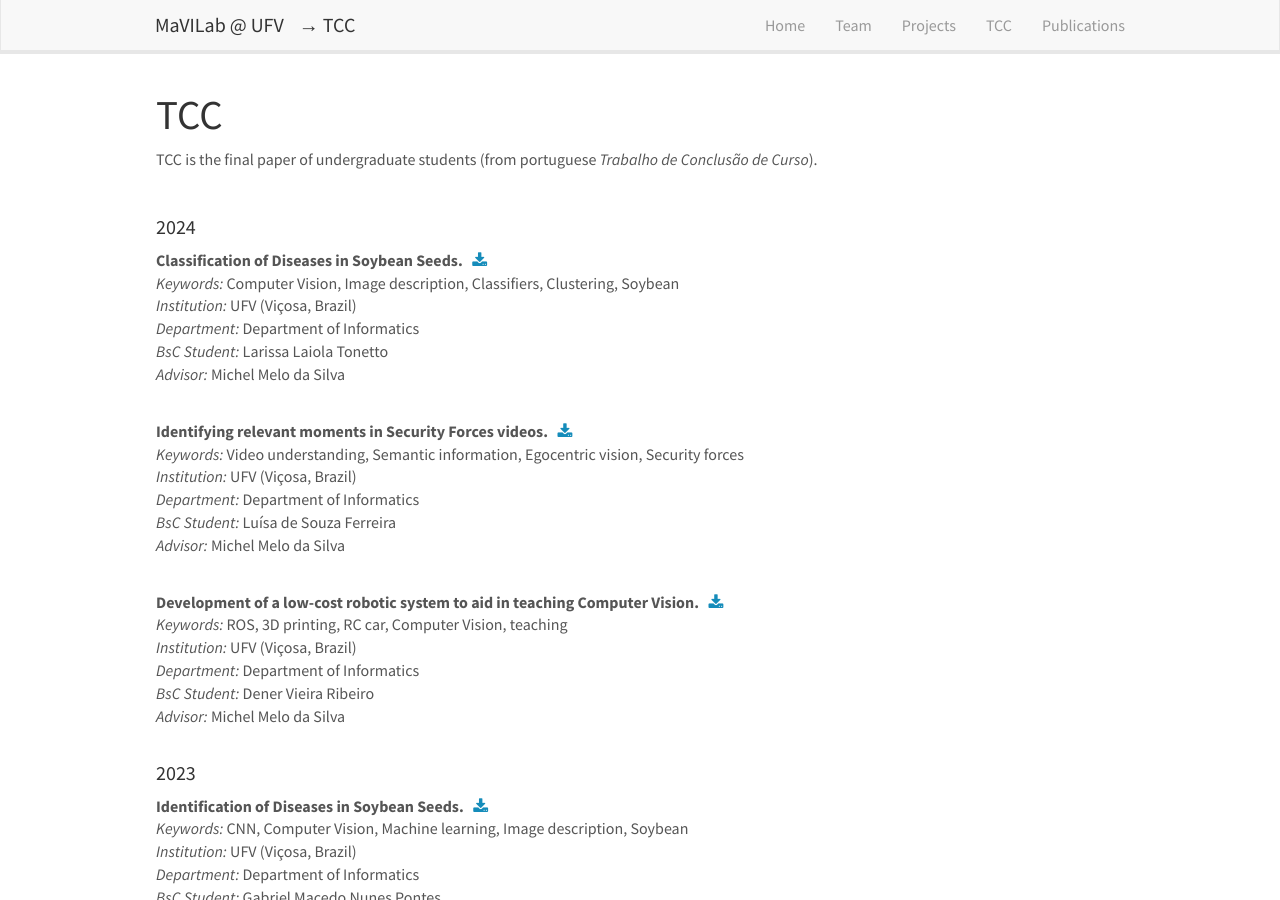
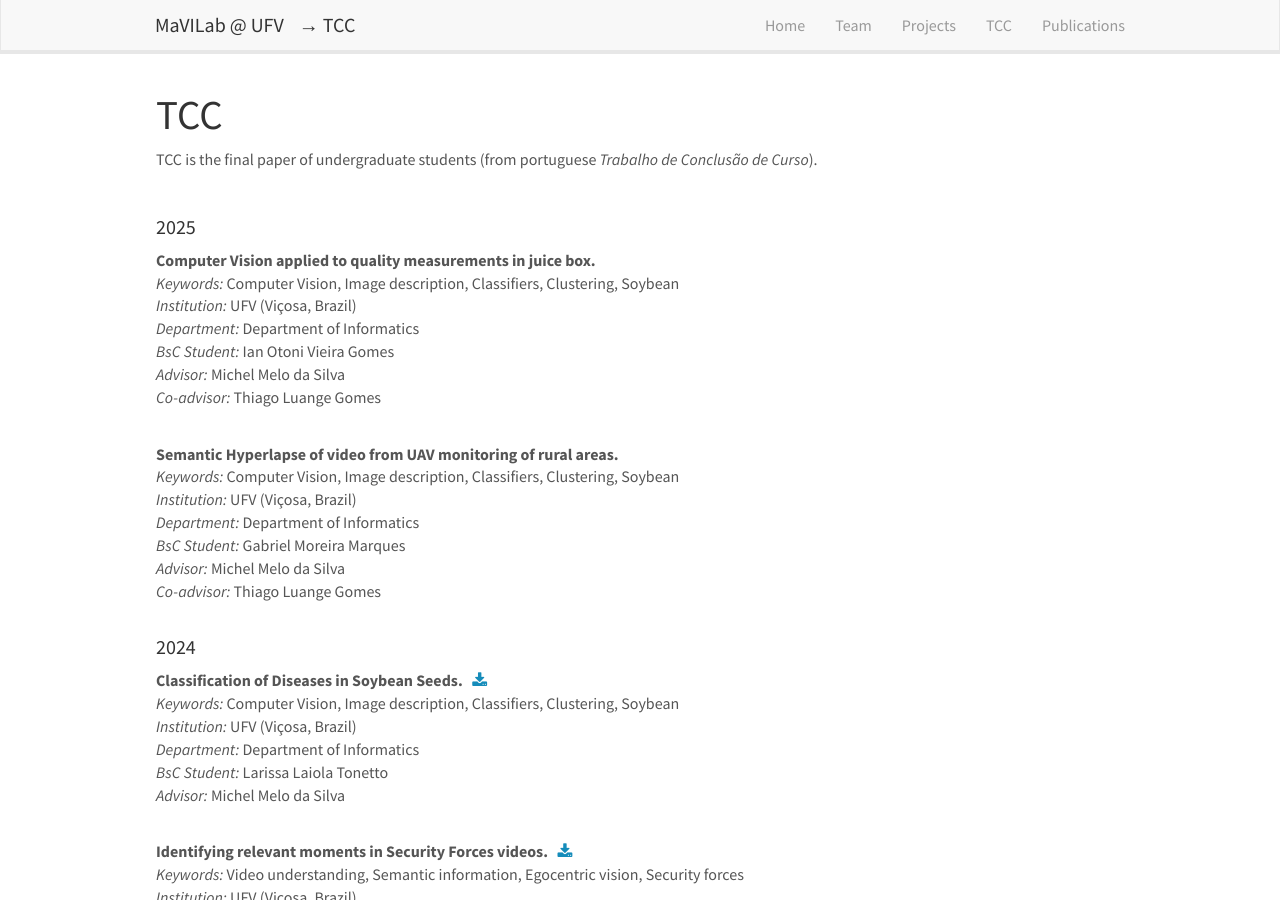
Before and after one commit to MaVILab-UFV/mavilab-ufv.github.io, a Jekyll site: the page built from _pages/tcc.md, in a window 1280 px wide and 900 px high. Built offline with Jekyll 4.4.1, drawn with Linux system fonts in a browser that asks for light colours; nearby versions of some CDN libraries.

Commit message:
Update tcc_list.yml

```diff
--- a/_data/tcc_list.yml
+++ b/_data/tcc_list.yml
@@ -1,3 +1,29 @@
+- year : 2025
+  tccs:
+  - title: "Computer Vision applied to quality measurements in juice box."
+    Institution: UFV (Viçosa, Brazil)
+    Department: Department of Informatics
+    Student: Ian Otoni Vieira Gomes
+    Advisor: Michel Melo da Silva
+    Coadvisor: Thiago Luange Gomes
+    Keywords: Computer Vision, Image description, Classifiers, Clustering, Soybean
+    links:
+          url:
+          youtube:
+          github:
+
+  - title: "Semantic Hyperlapse of video from UAV monitoring of rural areas."
+    Institution: UFV (Viçosa, Brazil)
+    Department: Department of Informatics
+    Student: Gabriel Moreira Marques
+    Advisor: Michel Melo da Silva
+    Coadvisor: Thiago Luange Gomes
+    Keywords: Computer Vision, Image description, Classifiers, Clustering, Soybean
+    links:
+          url:
+          youtube:
+          github:
+
 - year : 2024
   tccs:
   - title: "Classification of Diseases in Soybean Seeds."
```
